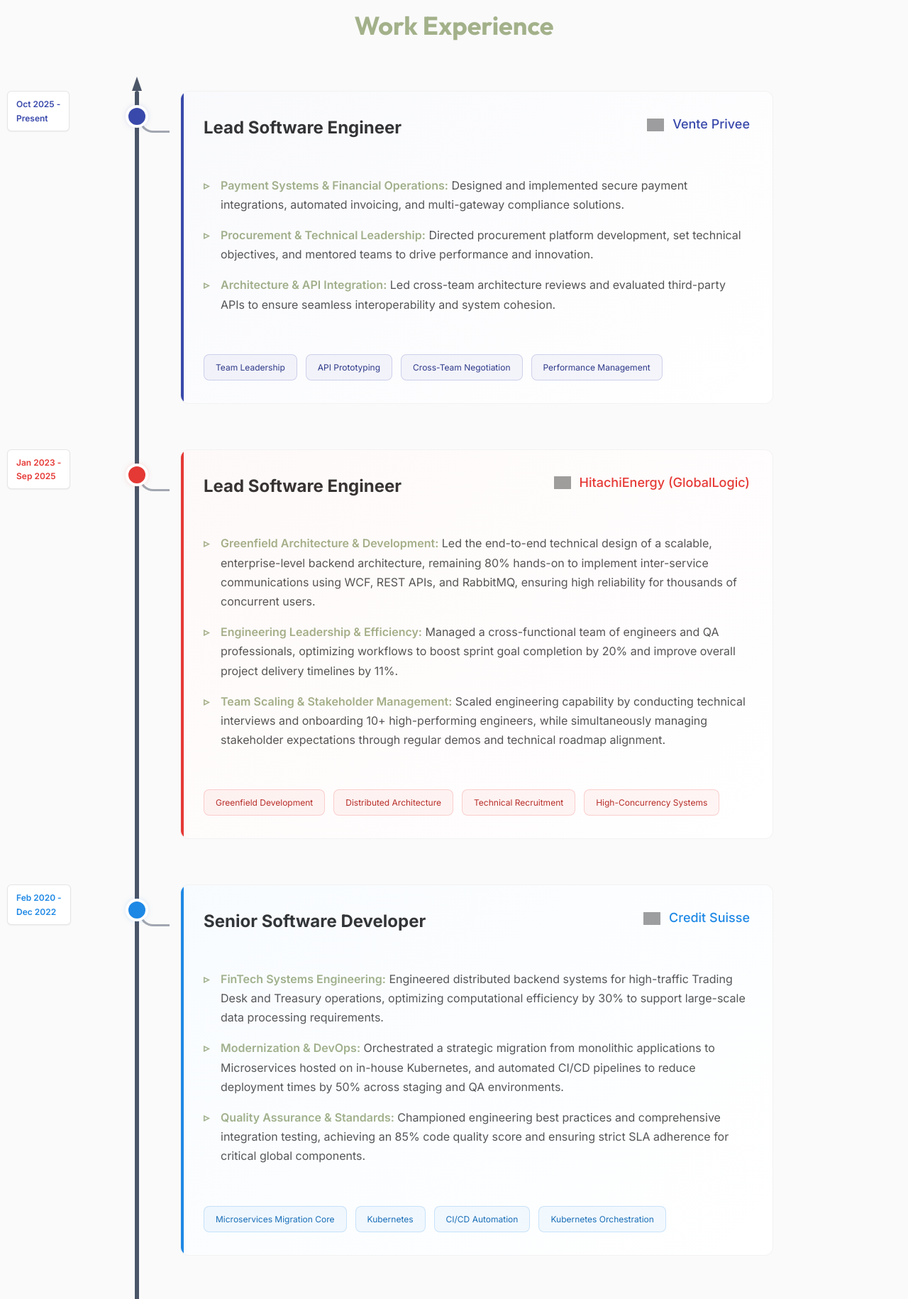
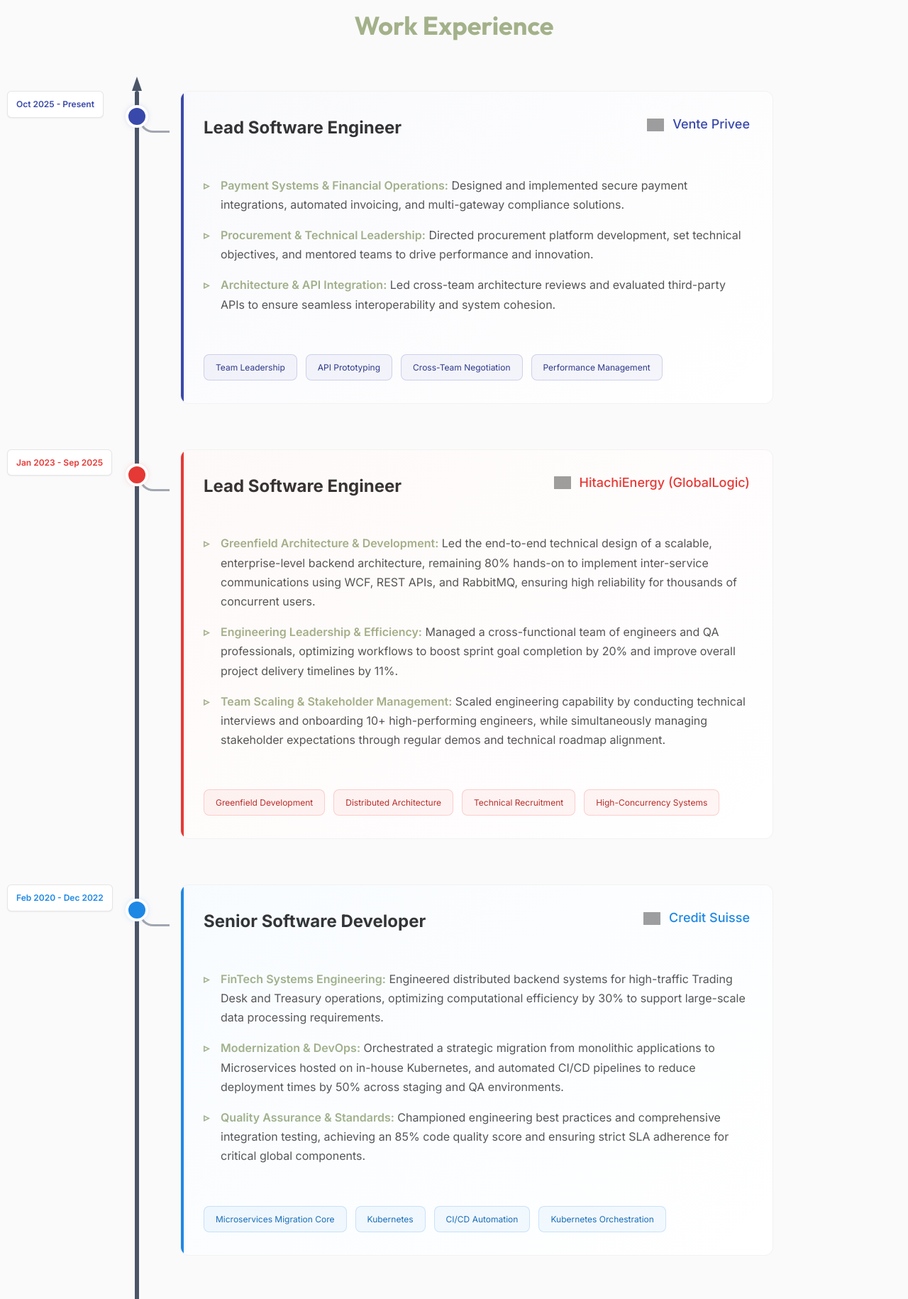
Before and after one commit to jidhintr/jidh.in, a plain HTML site: page index.html in a window 1280 px wide. Shown: the part 2040-3870 px from the top of the page at 71% size. Drawn offline with Linux system fonts and the light colour scheme; grey boxes are pictures that could not be loaded.

Commit message:
timeline

```diff
--- a/index.html
+++ b/index.html
@@ -166,7 +166,7 @@
                 <div class="timeline">
                     <!-- Vente Privee - Indigo (Current Position) -->
                     <div class="timeline-item mat-indigo">
-                        <span class="timeline-date">Oct 2025 -<br>Present</span>
+                        <span class="timeline-date">Oct 2025 - Present</span>
                         <div class="timeline-marker"></div>
                         <div class="timeline-content">
                             <div class="timeline-text">
@@ -201,7 +201,7 @@
 
                     <!-- HitachiEnergy - Red -->
                     <div class="timeline-item mat-red">
-                        <span class="timeline-date">Jan 2023 -<br>Sep 2025</span>
+                        <span class="timeline-date">Jan 2023 - Sep 2025</span>
                         <div class="timeline-marker"></div>
                         <div class="timeline-content">
                             <div class="timeline-text">
@@ -239,7 +239,7 @@
 
                     <!-- Credit Suisse - Blue -->
                     <div class="timeline-item mat-blue">
-                        <span class="timeline-date">Feb 2020 -<br>Dec 2022</span>
+                        <span class="timeline-date">Feb 2020 - Dec 2022</span>
                         <div class="timeline-marker"></div>
                         <div class="timeline-content">
                             <div class="timeline-text">
@@ -276,7 +276,7 @@
 
                     <!-- GBG Plc - Purple -->
                     <div class="timeline-item mat-purple">
-                        <span class="timeline-date">Jan 2018 -<br>Jan 2020</span>
+                        <span class="timeline-date">Jan 2018 - Jan 2020</span>
                         <div class="timeline-marker"></div>
                         <div class="timeline-content">
                             <div class="timeline-text">
@@ -312,7 +312,7 @@
 
                     <!-- STC - Teal -->
                     <div class="timeline-item mat-teal">
-                        <span class="timeline-date">Aug 2013 -<br>Dec 2017</span>
+                        <span class="timeline-date">Aug 2013 - Dec 2017</span>
                         <div class="timeline-marker"></div>
                         <div class="timeline-content">
                             <div class="timeline-text">
```
